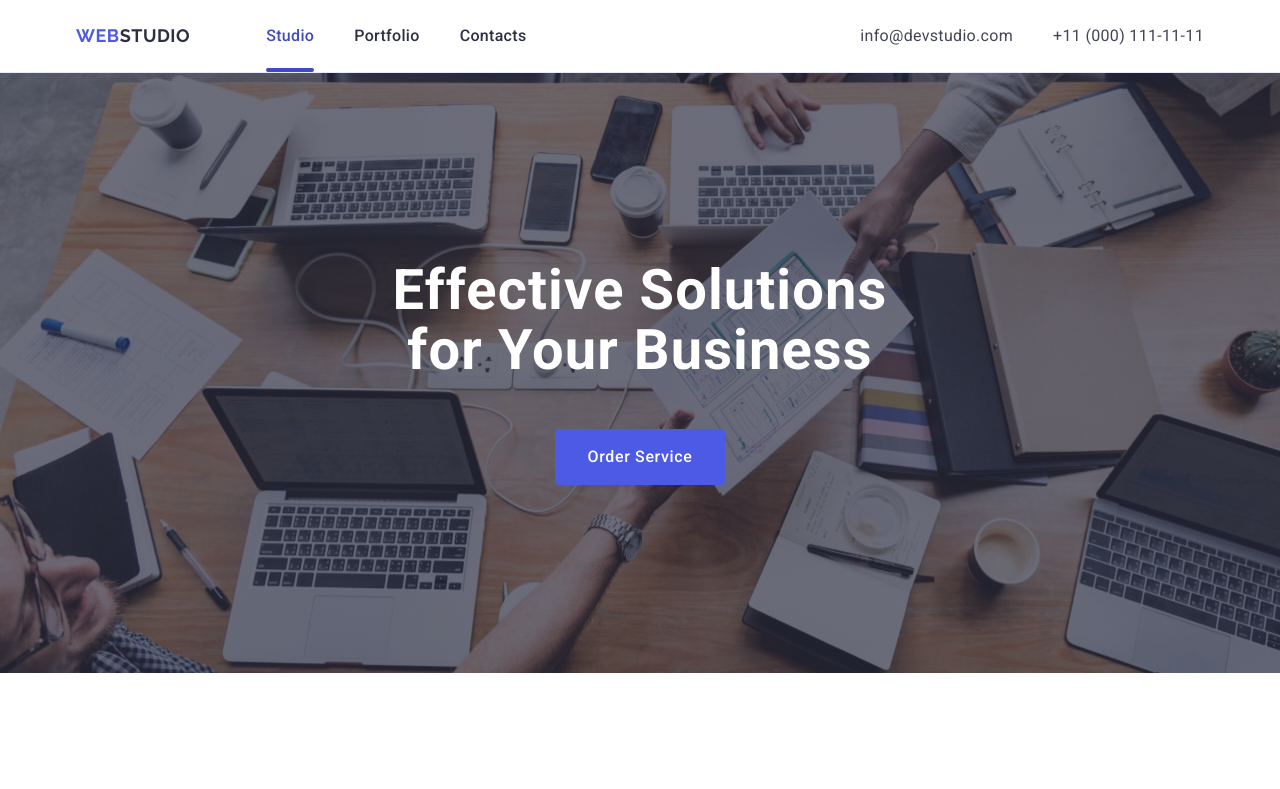
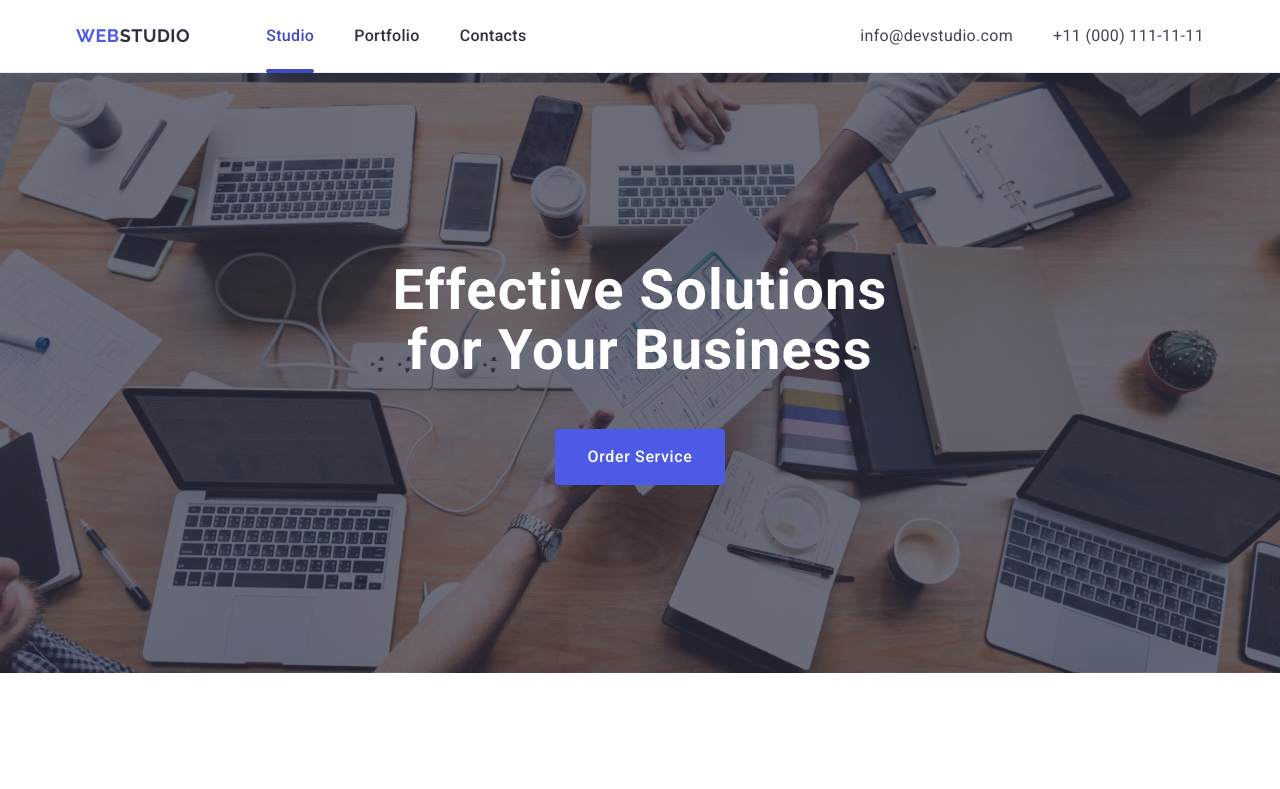
Before and after one commit to Serg2205/goit-markup-hw-04, a plain HTML site: page index.html in a window 1280 px wide. Shown: the top 789 px of the page. Drawn offline with nearby package versions, Linux system fonts and the light colour scheme.

Commit message:
правки

```diff
--- a/css/styles.css
+++ b/css/styles.css
@@ -41,6 +41,8 @@ p {
 
 .page-header {
   border-bottom: 1px solid #e7e9fc;
+  box-shadow: 0px 2px 1px rgba(46, 47, 66, 0.08),
+    0px 1px 1px rgba(46, 47, 66, 0.16), 0px 1px 6px rgba(46, 47, 66, 0.08);
 }
 
 .page-header-container {
@@ -104,7 +106,7 @@ body {
   content: "";
   position: absolute;
   left: 0;
-  bottom: 0;
+  bottom: -1px;
   border-radius: 2px;
   width: 100%;
   height: 4px;
@@ -147,7 +149,7 @@ body {
 
   background-repeat: no-repeat;
   background-size: cover;
-  background-position: left top;
+  background-position: center;
   padding-top: 188px;
   padding-bottom: 188px;
   max-width: 1440px;
@@ -210,6 +212,7 @@ body {
   background: #f4f4fd;
   border: 1px solid #8e8f99;
   border-radius: 4px;
+  margin-bottom: 8px;
 }
 
 .page-button:hover,
```
